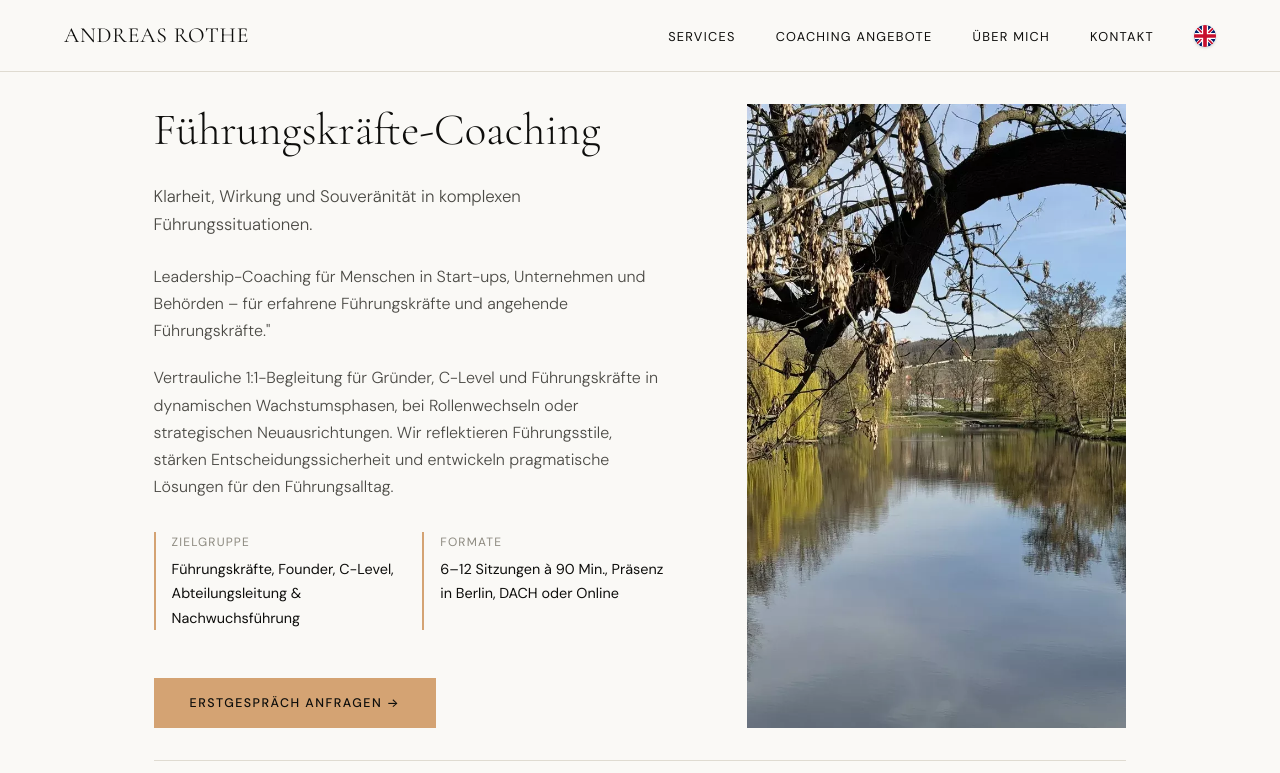
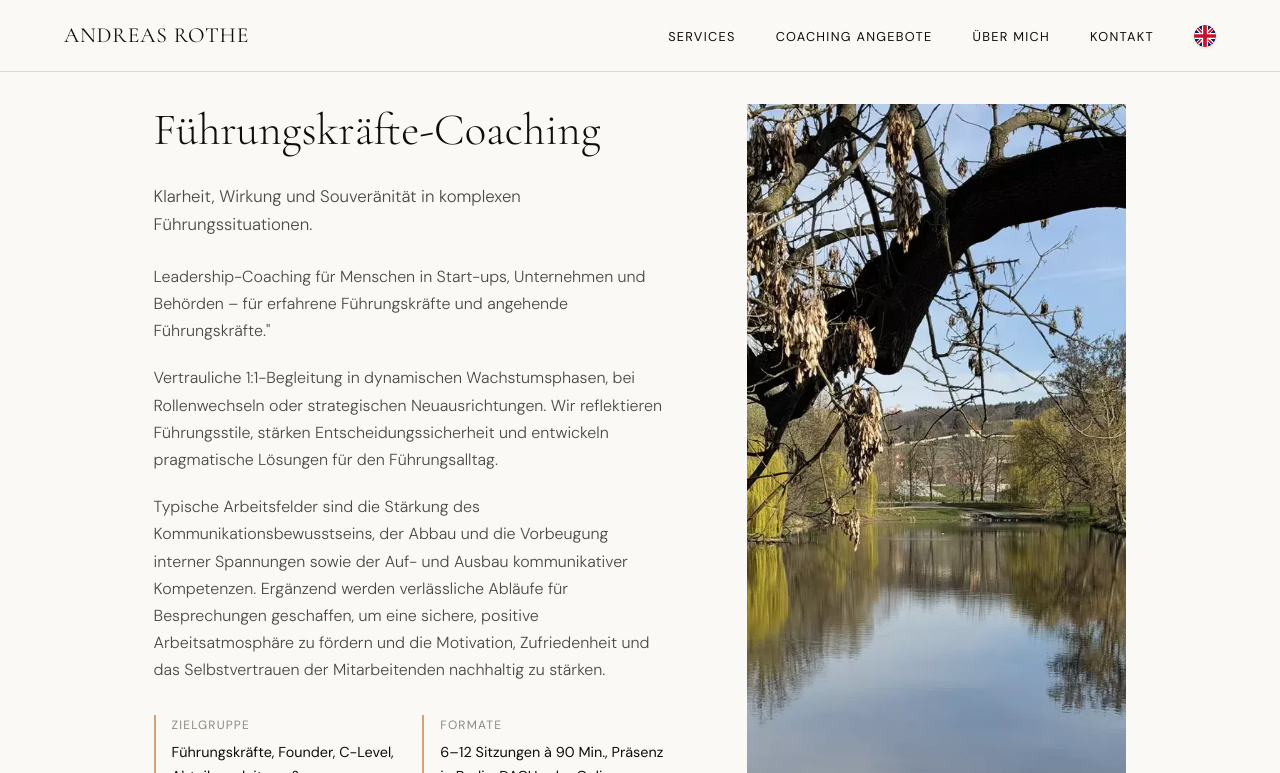
Before and after one commit to arothe161/andreasrothe, a Jekyll site: the page built from fuehrungskraefte-coaching.html, in a window 1280 px wide and 900 px high, cut to the strip 0-773 px from the top of the window. Built offline with Jekyll 4.4.1, drawn with Linux system fonts in a browser that asks for light colours.

Commit message:
Textupdates

```diff
--- a/fuehrungskraefte-coaching.html
+++ b/fuehrungskraefte-coaching.html
@@ -30,8 +30,11 @@ extra_head: |
 	  Leadership-Coaching für Menschen in Start-ups, Unternehmen und Behörden – für erfahrene Führungskräfte und angehende Führungskräfte."
 	</p>
     <p>
-      Vertrauliche 1:1-Begleitung für Gründer, C-Level und Führungskräfte in dynamischen Wachstumsphasen, bei Rollenwechseln oder strategischen Neuausrichtungen. Wir reflektieren Führungsstile, stärken Entscheidungssicherheit und entwickeln pragmatische Lösungen für den Führungsalltag.
+      Vertrauliche 1:1-Begleitung in dynamischen Wachstumsphasen, bei Rollenwechseln oder strategischen Neuausrichtungen. Wir reflektieren Führungsstile, stärken Entscheidungssicherheit und entwickeln pragmatische Lösungen für den Führungsalltag.
     </p>
+	<p>
+	  Typische Arbeitsfelder sind die Stärkung des Kommunikationsbewusstseins, der Abbau und die Vorbeugung interner Spannungen sowie der Auf- und Ausbau kommunikativer Kompetenzen. Ergänzend werden verlässliche Abläufe für Besprechungen geschaffen, um eine sichere, positive Arbeitsatmosphäre zu fördern und die Motivation, Zufriedenheit und das Selbstvertrauen der Mitarbeitenden nachhaltig zu stärken.
+	</p>
     <div class="about-credentials" style="margin-top: 2rem;">
       <div class="credential">
         <div class="credential-title">Zielgruppe</div>
```
